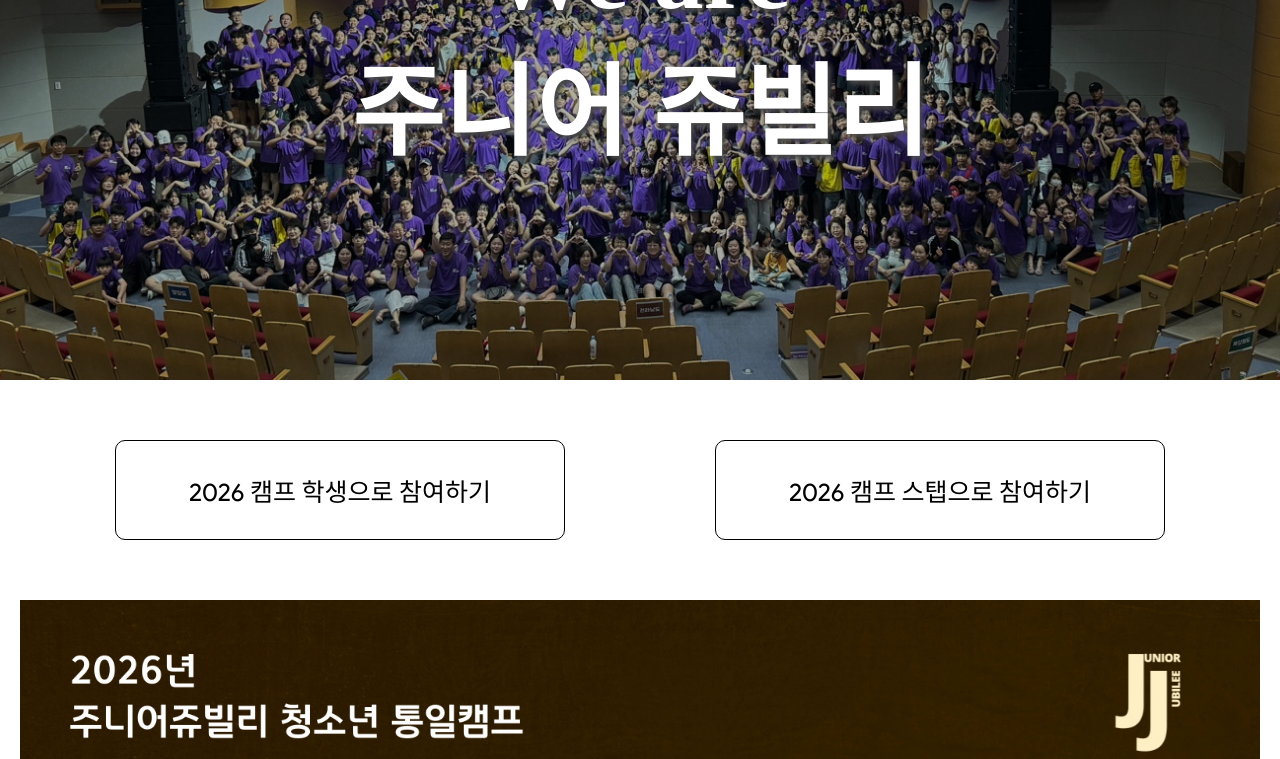
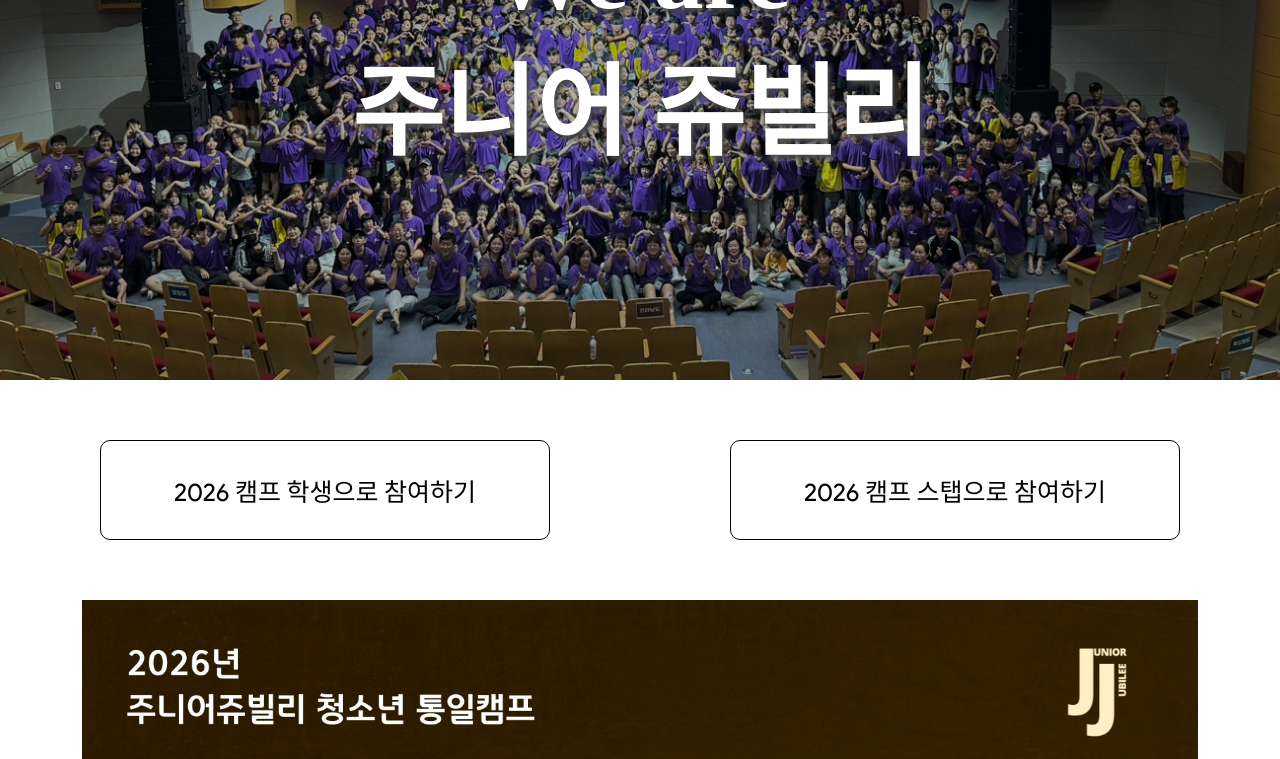
Before and after one commit to junnyang/juniorjubilee, a React (Create React App) app: page / in a window 1280 px wide. Shown: the part 510-1269 px from the top of the page. Built offline with nearby package versions, Linux system fonts and the light colour scheme; a web font is replaced by a local one.

Commit message:
feat: 포스터 및 신청 스타일 수정

```diff
--- a/src/components/styles/Apply.css
+++ b/src/components/styles/Apply.css
@@ -2,7 +2,7 @@
   display: flex;
   align-items: center;
   justify-content: center;
-  gap: 150px;
+  gap: 180px;
   flex-wrap: wrap; /* 작은 화면에서 줄바꿈 허용 */
   padding: 10px 20px;
 }
--- a/src/components/styles/Poster.css
+++ b/src/components/styles/Poster.css
@@ -10,7 +10,7 @@
 
 /* 포스터 이미지 스타일 (필요한 경우) */
 .poster-div img {
-  max-width: 100%;
+  max-width: 90%;
   height: auto;
   object-fit: contain;
 }
```
